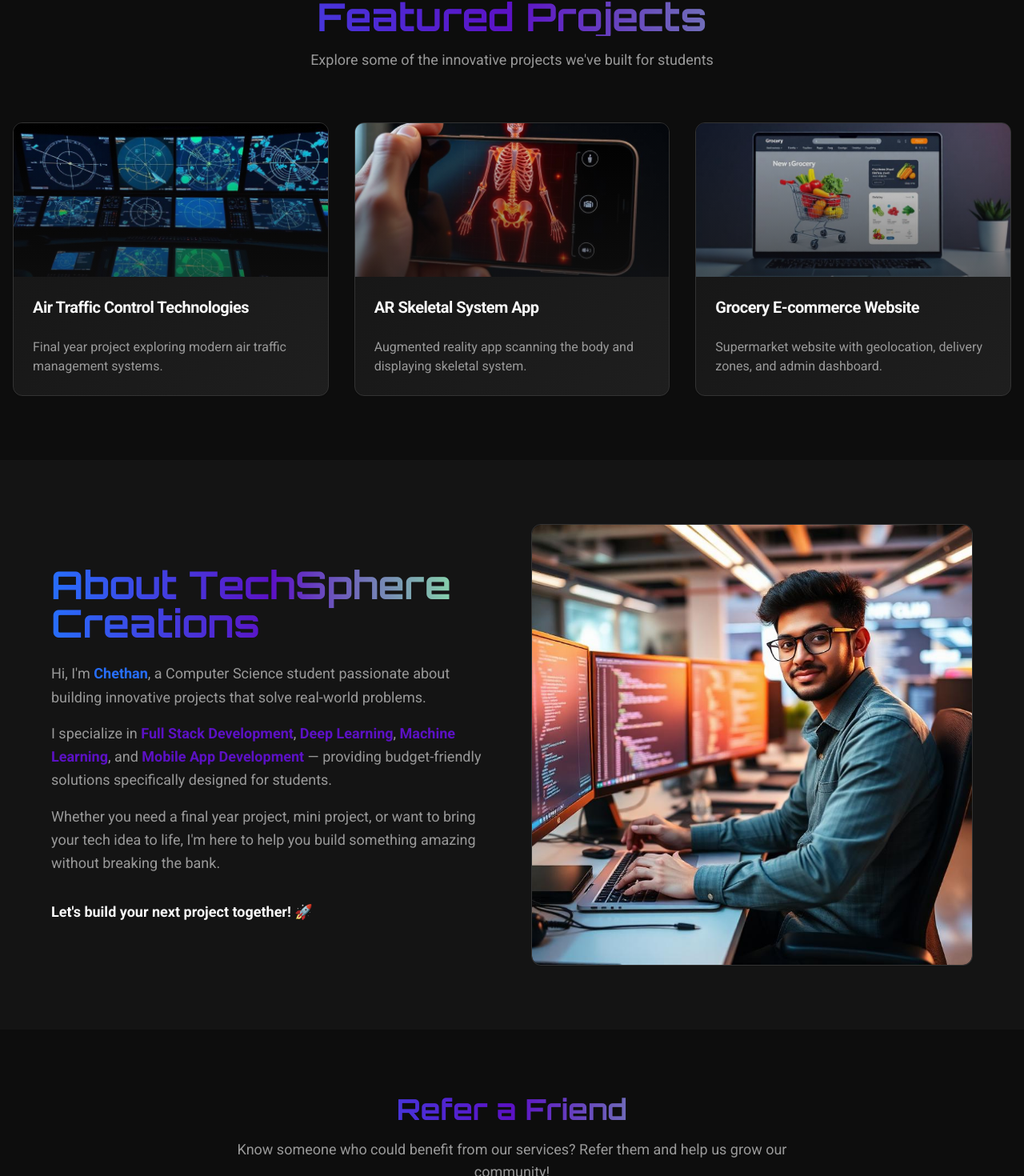
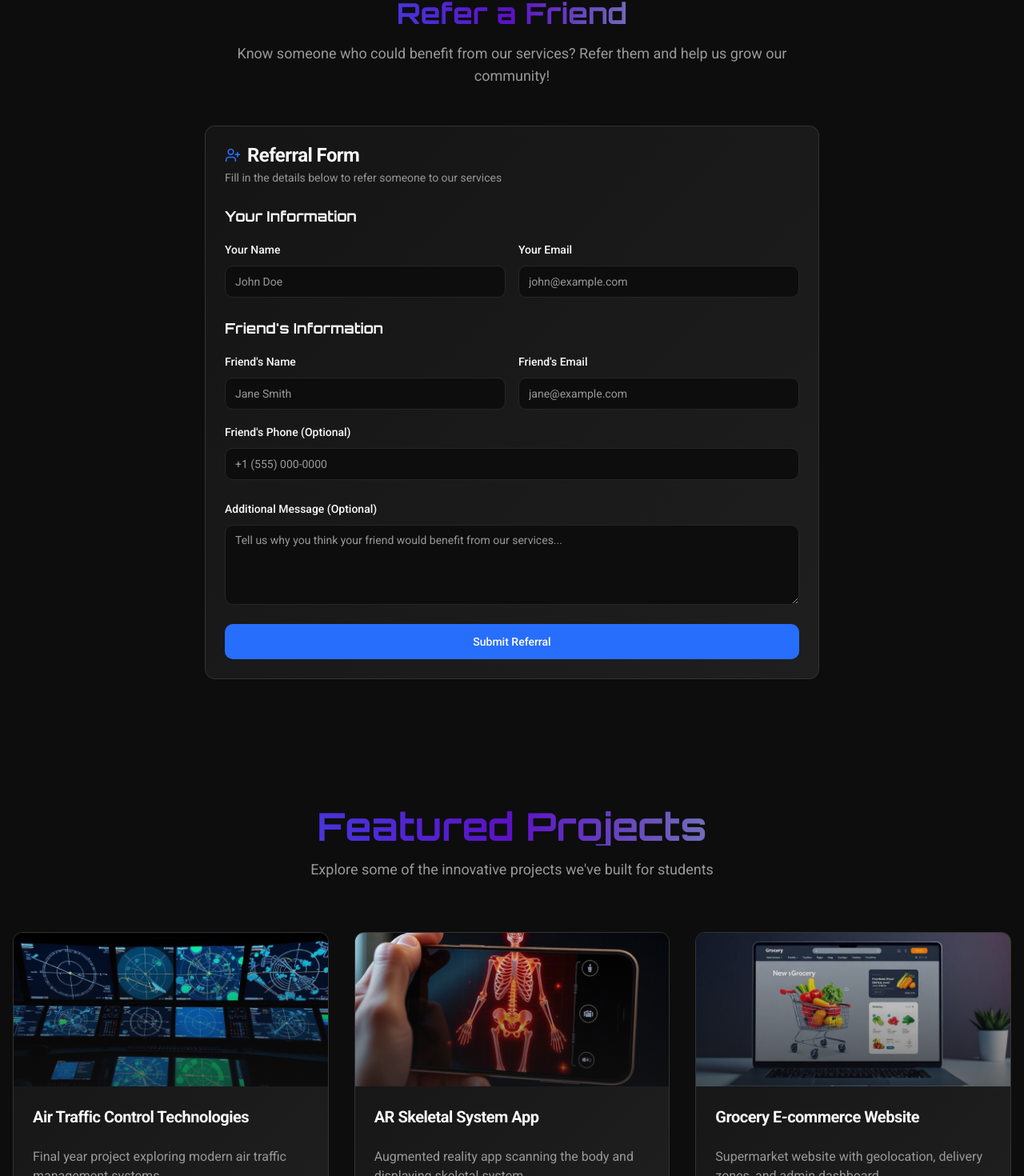
Before and after one commit to chethaneu/creatosphere-builder, a React (Vite) app: page / in a window 1280 px wide. Shown: the part 2481-3951 px from the top of the page at 80% size. Built offline with nearby package versions, Linux system fonts and the light colour scheme; the HTML template or start-up script is replaced by a standard one.

Commit message:
Reorder components on index page

```diff
--- a/src/pages/Index.tsx
+++ b/src/pages/Index.tsx
@@ -16,9 +16,9 @@ const Index = () => {
         <Hero />
         <Services />
         <RequestForm />
+        <Referral />
         <Projects />
         <About />
-        <Referral />
         <Contact />
       </main>
 
```
